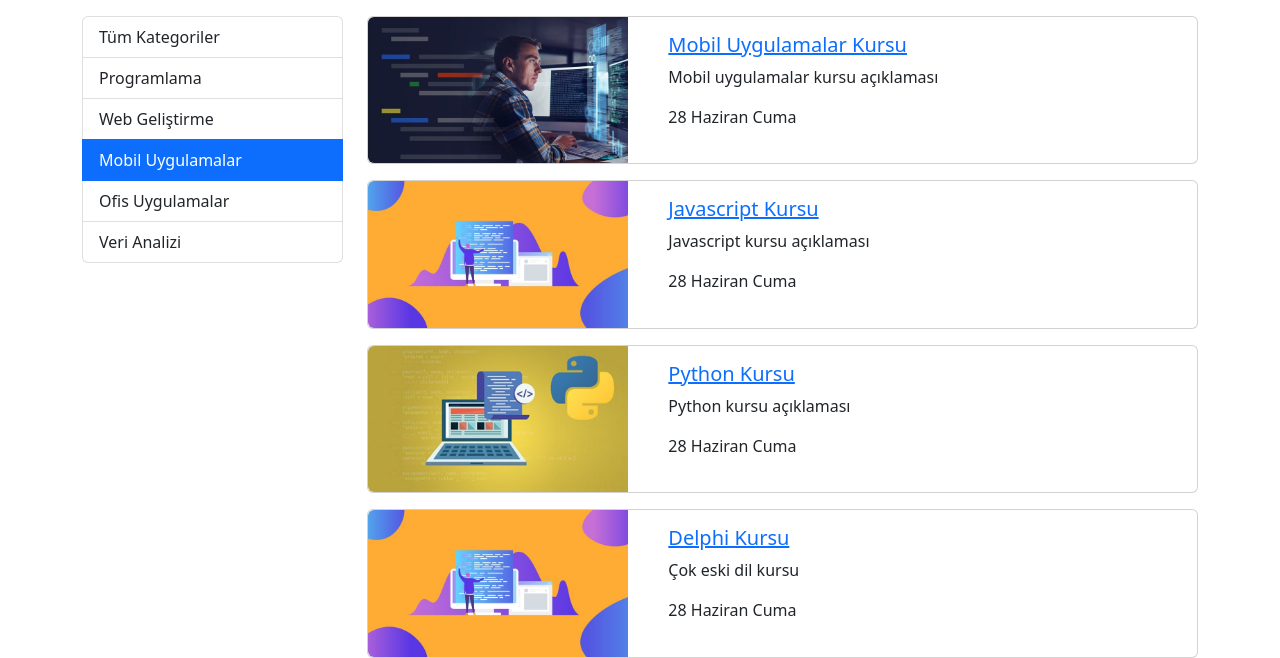
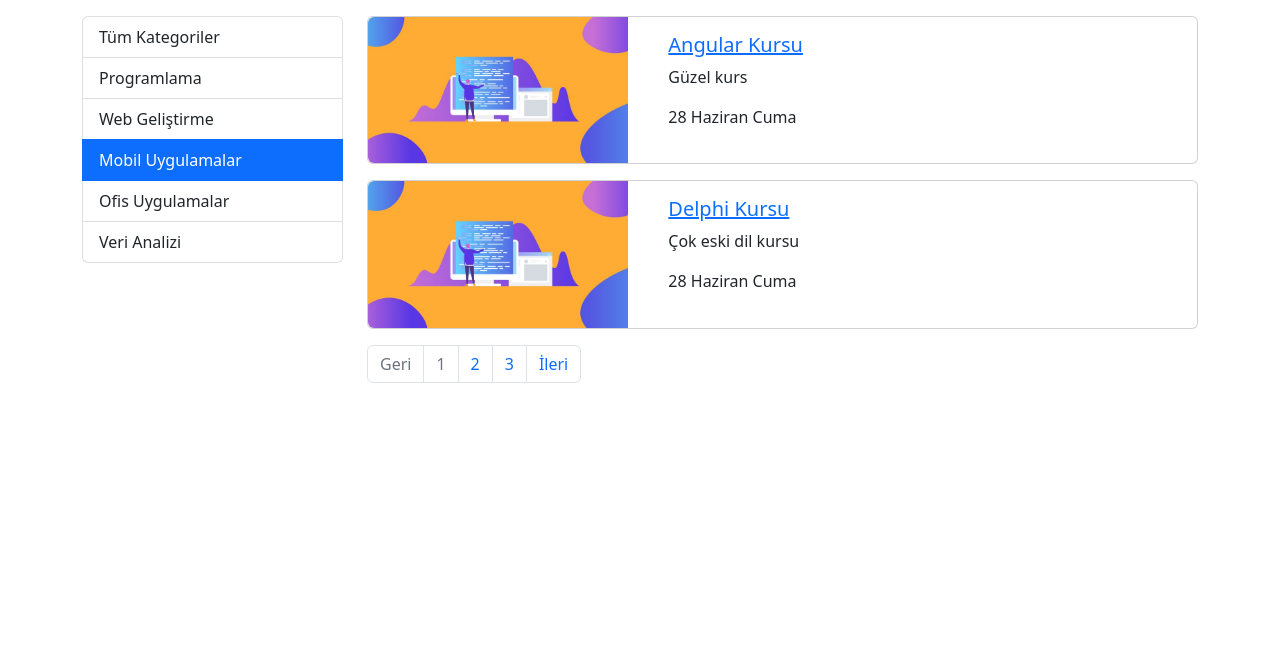
Before and after one commit to GurkanTURGAY/django_project, a Django app: a page that uses django_app/djangoapp/templates/courses/index.html in a window 1280 px wide. Shown: the part 56-714 px from the top of the page. After the commit the page ends 439 px from the top, so only its background shows below. Run offline with Django 5.2, Linux system fonts and the light colour scheme; data comes from the database, SQL or seed files in the repository; both versions use the stored data as it was after the commit; some libraries are stand-ins or nearby versions.

Commit message:
paginator update

```diff
--- a/django_app/djangoapp/templates/courses/index.html
+++ b/django_app/djangoapp/templates/courses/index.html
@@ -17,13 +17,15 @@
             {% include 'courses/partials/_categories.html' %}
         </div>
         <div class="col-9">
-            {% if courses|length == 0 %}
+            {% if page_obj.object_list|length == 0 %}
                 <div class="alert alert-warning">Kurs Bulunamadı.</div>
+            {% endif %}
 
-            {% endif %}
-            {% for course in courses %}
+            {% for course in page_obj.object_list %}
                 {% include 'courses/partials/_course.html' %}
             {% endfor %}
+
+            {% include 'courses/partials/_pagination.html' %}
 
         </div>
     </div>
--- /dev/null
+++ b/django_app/djangoapp/templates/courses/partials/_pagination.html
@@ -0,0 +1,33 @@
+{% if page_obj.paginator.num_pages > 1 %}
+
+            <nav aria-label="Page navigation example">
+                <ul class="pagination">
+
+                    {% if page_obj.has_previous %}
+                        <li class="page-item"><a class="page-link" href="?page={{page_obj.previous_page_number}}">Geri</a></li>
+                    {% else %}
+                        <li class="page-item disabled"><a class="page-link" href="#">Geri</a></li>
+                    {% endif %}
+
+
+
+                    {% for i in page_obj.paginator.page_range %}
+                        {% if page_obj.number == i %}
+                        <li class="page-item disabled"><a class="page-link" href="#">{{i}}</a></li>
+                        {% else %}
+                            <li class="page-item"><a class="page-link" href="?page={{i}}">{{i}}</a></li>
+                        {% endif %}
+                    {% endfor %}
+
+
+
+                    {% if page_obj.has_next %}
+                        <li class="page-item"><a class="page-link" href="?page={{page_obj.next_page_number}}">İleri</a></li>
+                    {% else %}
+                        <li class="page-item disabled"><a class="page-link" href="#">İleri</a></li>
+                    {% endif %}
+
+                </ul>
+            </nav>
+
+            {% endif %}
--- a/django_app/djangoapp/views.py
+++ b/django_app/djangoapp/views.py
@@ -1,48 +1,8 @@
 from datetime import date,datetime
-from django.shortcuts import get_object_or_404, redirect, render
-from django.http import Http404, HttpResponse, HttpResponseNotFound, HttpResponseRedirect
-from django.urls import reverse
+from django.shortcuts import get_object_or_404, render
 from .models import Course,Category
+from django.core.paginator import Paginator
 
-data = {
-    "programlama" : "programlama kategorisine ait kurslar",
-    "web-gelistirme" : "web geliştirme kategorisine ait kurslar",
-    "mobil" : "mobil kategorisine ait kurslar"
-}
-
-db = {
-    "courses" : [
-        {
-            "title" : "javascript kursu",
-            "description" : "javascript kurs açıklaması",
-            "imageUrl" : "1.jpg",
-            "slug" : "javascript-kursu",
-            "date" : datetime.now(),
-            "isActive" : True
-        },
-        {
-            "title" : "python kursu",
-            "description" : "python kurs açıklaması",
-            "imageUrl" : "2.jpg",
-            "slug" : "python-kursu",
-            "date" : datetime.now(),
-            "isActive" : True
-        },
-        {
-            "title" : "web geliştirme kursu",
-            "description" : "web geliştirme kurs açıklaması",
-            "imageUrl" : "3.jpg",
-            "slug" : "web-gelistirme-kursu",
-            "date" : datetime.now(),
-            "isActive" : True
-        }
-    ],
-    "categories" : [
-        { "id": 1, "name": "programlama", "slug": "programlama"},
-        { "id": 2, "name": "web geliştirme", "slug": "web-gelistirme"},
-        { "id": 3, "name": "mobil uygulamalar", "slug": "mobil"},
-    ]
-}
 
 # http://127.0.0.1:8000/kurslar
 
@@ -69,11 +29,18 @@
     return render(request, 'courses/details.html', context)
 
 def getCoursesByCategory(request, slug):
-    kurslar = Course.objects.filter(categories__slug=slug, isActive=True)
+    kurslar = Course.objects.filter(categories__slug=slug, isActive=True).order_by("title")
     kategoriler = Category.objects.all()
+
+    paginator = Paginator(kurslar, 2)
+    page = request.GET.get('page', 1)
+    page_obj = paginator.page(page)
+
+    print(page_obj.paginator.count)
+    print(page_obj.paginator.num_pages)
 
     return render(request, 'courses/index.html', {
         'categories' : kategoriler,
-        'courses' : kurslar,
+        'page_obj' : page_obj,
         'seciliKategori' : slug
     })
```
Also changed, not shown: django_app/db.sqlite3.
